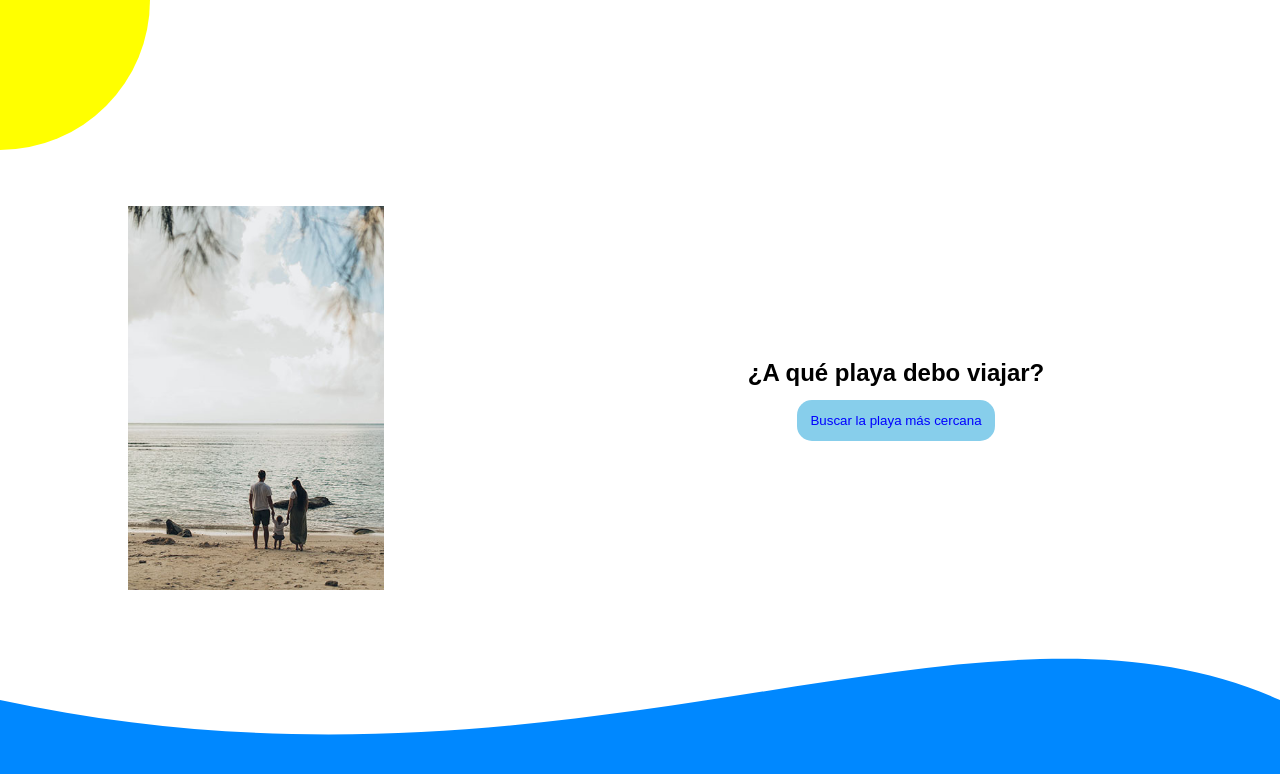
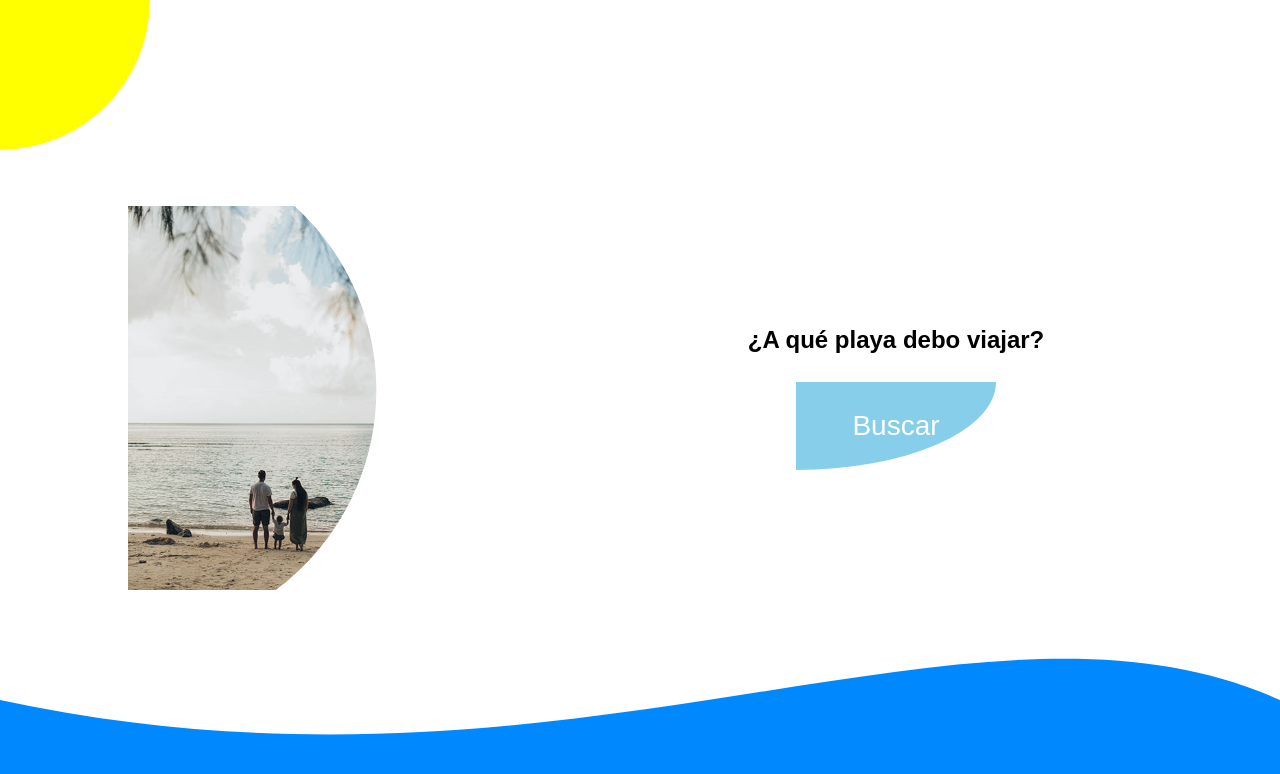
Before and after one commit to Usernamemary/svg_ondas_prueba, a plain HTML site: page index.html in a window 1280 px wide. Drawn offline with Linux system fonts and the light colour scheme.

Commit message:
clippath, transition, animation

```diff
--- a/index.html
+++ b/index.html
@@ -17,7 +17,10 @@
     <div class="header__text">
 
       <h2 class="header__titulo">¿A qué playa debo viajar?</h2>
-      <button class="header__button"> <a href="https://www.google.com/search?rlz=1C1CHBF_esPE849PE849&tbs=lf:1,lf_ui:1&tbm=lcl&q=google+maps+playa+peru" class="href"> Buscar la playa más cercana </a> </button>
+      <button class="header__button">
+        <span>
+        <a href="https://www.google.com/search?rlz=1C1CHBF_esPE849PE849&tbs=lf:1,lf_ui:1&tbm=lcl&q=google+maps+playa+peru" class="href">
+        Buscar </a></span> </button>
     </div>
   </header>
   <div class="img__waves"style="height: 150px; overflow: hidden;" ><svg viewBox="0 0 500 150" preserveAspectRatio="none" style="height: 100%; width: 100%;"><path d="M0.00,49.99 C224.83,173.97 380.59,-87.52 500.00,49.99 L503.05,154.24 L0.00,150.00 Z" style="stroke: none; fill: #08f;"></path></svg></div>
--- a/style.css
+++ b/style.css
@@ -33,6 +33,22 @@ body {
 .header__text {
   width: 50%;
 }
+.header__img {
+  clip-path: circle(76% at 0% 48%);
+  /*animation*/
+  animation-name: cambiarClipPath;
+  animation-duration: 3s;
+}
+
+@keyframes cambiarClipPath {
+  0% {
+    clip-path: circle(76% at 0% -3%);
+  }
+  100% {
+    clip-path: circle(76% at 0% 48%);
+  }
+}
+
 .header__text {
   text-align: center;
   display: flex;
@@ -42,25 +58,61 @@ body {
   align-items: center; /* center items vertically, in this case */
 }
 
-.header__text .header__button {
+.header__button {
+  border-radius: 0% 0% 100% 0%;
+  background-color: skyblue;
+  border: none;
+  color: #ffffff;
+  text-align: center;
+  font-size: 28px;
   padding: 1em 1em;
-  background-color: skyblue;
-  border-radius: 15px;
-  border: none;
+  width: 200px;
+  transition: all 0.5s;
+  cursor: pointer;
+  margin: 5px;
   margin-top: 1em;
 }
 
+.header__button:hover,
+.header__button:focus {
+  border-radius: 0% 0% 0% 0%;
+}
+
+.header__button span {
+  cursor: pointer;
+  display: inline-block;
+  position: relative;
+  transition: 0.5s;
+}
+
+.header__button span:after {
+  content: '〜';
+  position: absolute;
+  opacity: 0;
+  top: 0;
+  right: -20px;
+  transition: 0.5s;
+}
+
+.header__button:hover span {
+  padding-right: 25px;
+}
+
+.header__button:hover span:after {
+  opacity: 1;
+  right: 0;
+}
 a {
   text-decoration: none;
   font-family: Arial, Helvetica, sans-serif;
 }
 /* Unvisited links */
 a:link {
-  color: blue;
+  color: #ffffff;
 }
 /* Visited links */
 a:visited {
-  color: navy;
+  color: #ffffff;
 }
 /* Hover state */
 a:hover {
```
